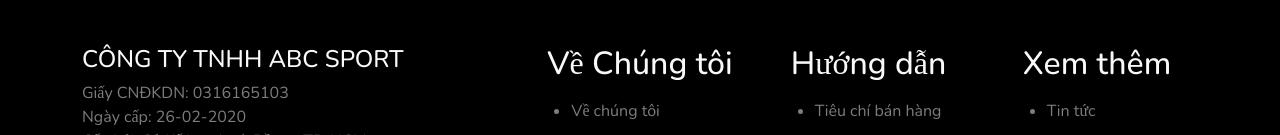
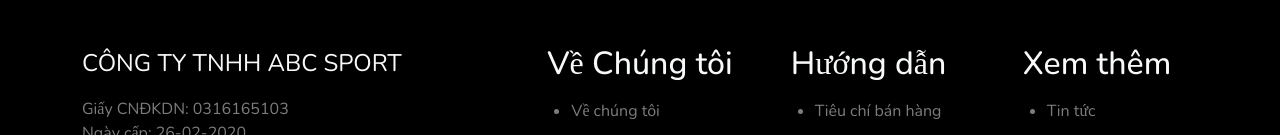
Before and after one commit to ggbb0711/VietDataTakehome, a website with bundled scripts: page src/index.html in a window 1280 px wide. Shown: the part 5769-5904 px from the top of the page. Built offline with nearby package versions, Linux system fonts and the light colour scheme; files whose address does not match are found by name.

Commit message:
Remove heading on footer

```diff
--- a/src/index.html
+++ b/src/index.html
@@ -704,7 +704,7 @@
             <img src="../assets/images/IconFooter.png" alt="siteIconFooter">
             <div class="d-flex pt-5 justify-content-between flex-column flex-md-row gap-5">
                 <div>
-                    <h4 >CÔNG TY TNHH ABC SPORT</h4>
+                    <p class="fs-4">CÔNG TY TNHH ABC SPORT</p>
                     <div>
                         <p class="m-0 footer-location">Giấy CNĐKDN: 0316165103</p>
                         <p class="m-0 footer-location">Ngày cấp: 26-02-2020</p>
```
